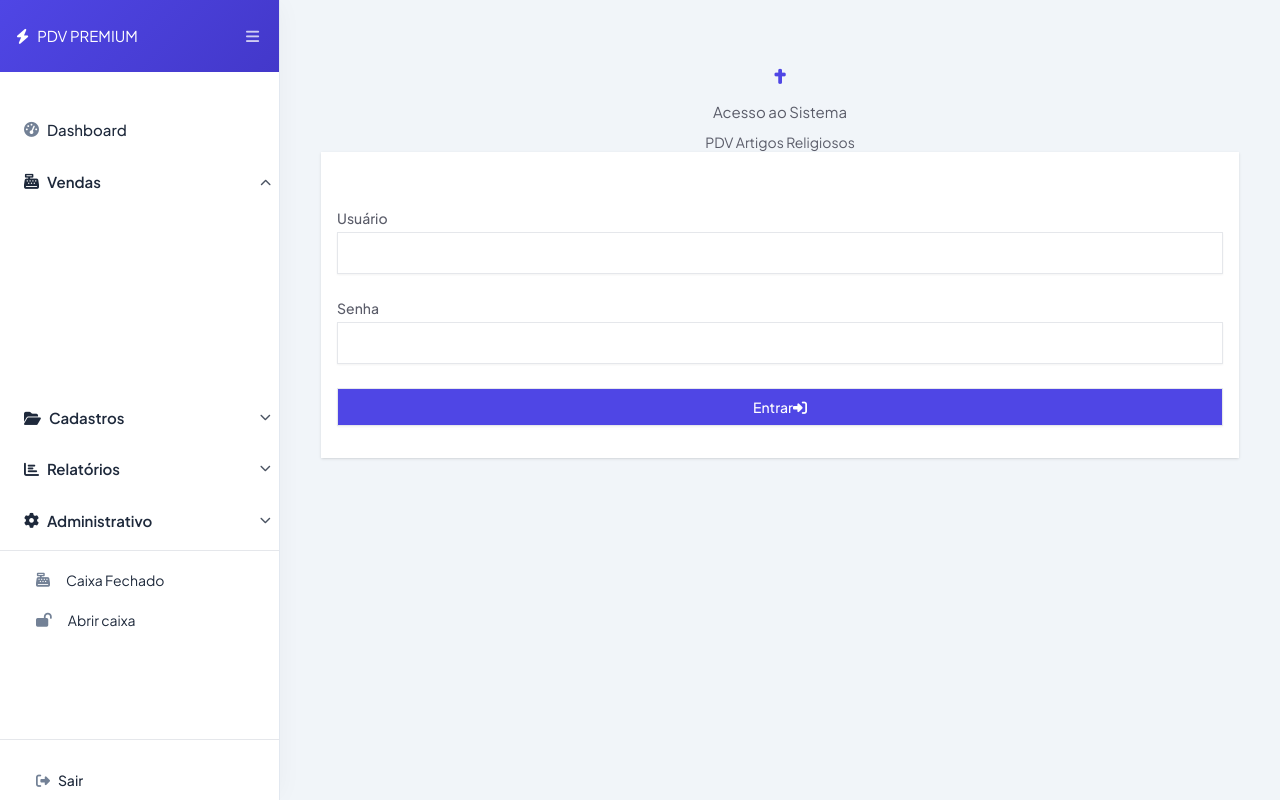
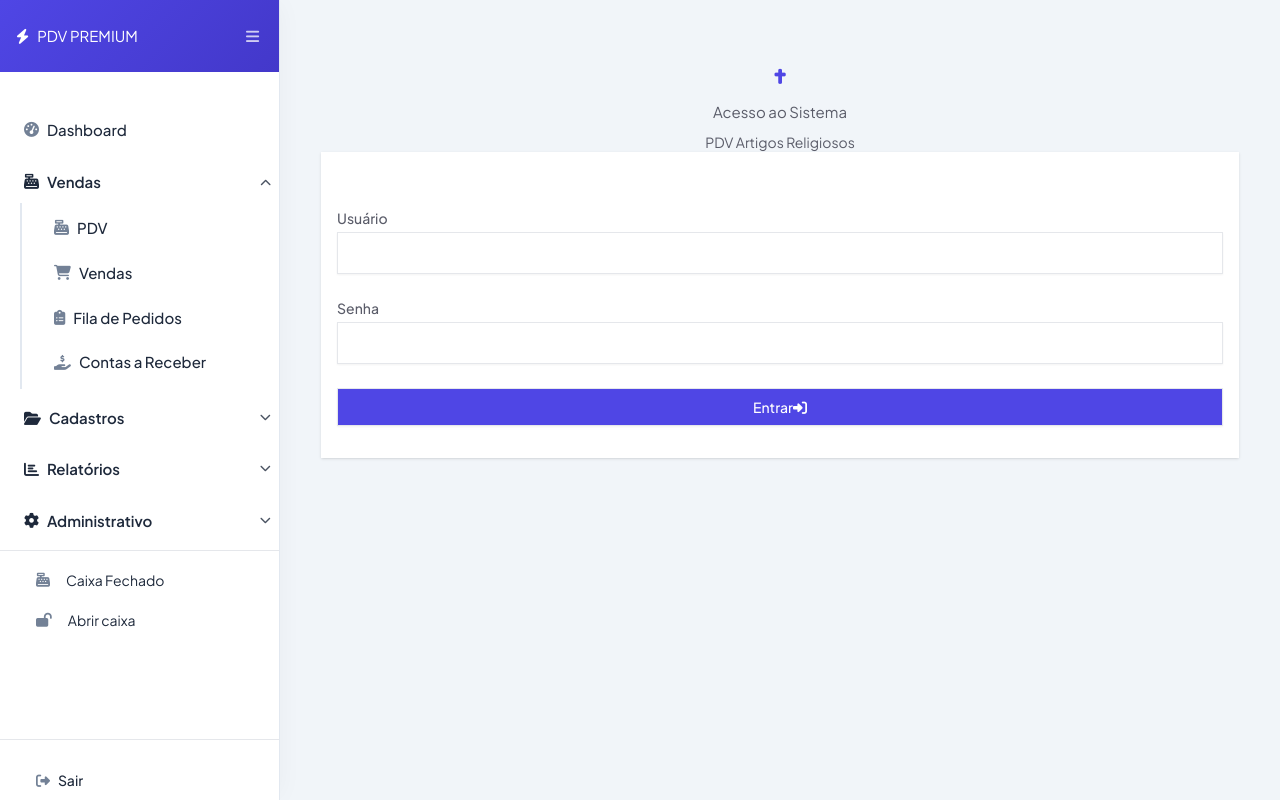
Before and after one commit to ProgFerreira/pdv, a PHP site: page /PDV/ in a window 1280 px wide. Run offline with PHP 8.4, Linux system fonts and the light colour scheme; the visitor is signed in with stand-in values (Sample User, id 1); data that the repository does not hold is empty; some libraries are stand-ins or nearby versions.

Commit message:
mensagem

```diff
--- a/public/css/sistema-premium.css
+++ b/public/css/sistema-premium.css
@@ -497,23 +497,42 @@ body.layout-modern #sidebar .nav-link:hover i {
     color: var(--color-primary);
 }
 body.layout-modern #sidebar .nav-link.text-white-50,
-body.layout-modern #sidebar .collapse .nav-link {
+body.layout-modern #sidebar .sidebar-submenu .nav-link {
     color: var(--text-secondary) !important;
 }
-body.layout-modern #sidebar .collapse .nav-link:hover {
+body.layout-modern #sidebar .sidebar-submenu .nav-link:hover {
     color: var(--color-primary) !important;
     background: var(--color-secondary);
 }
-body.layout-modern #sidebar .collapse {
+body.layout-modern #sidebar .sidebar-submenu {
     margin-left: 0;
 }
-body.layout-modern #sidebar .collapse .nav-flex-column {
+body.layout-modern #sidebar .sidebar-submenu.nav-flex-column {
     border-left: 2px solid var(--color-gray-200);
     margin-left: 1.25rem;
     padding-left: 0.5rem;
 }
-body.layout-modern #sidebar .collapse .nav-link i {
+body.layout-modern #sidebar .sidebar-submenu .nav-link i {
     margin-right: 0.5rem;
+    color: var(--text-secondary);
+}
+/* Submenu: texto visível no sidebar escuro (quando não for layout-modern) */
+#sidebar .sidebar-submenu .nav-link {
+    color: rgba(255, 255, 255, 0.9) !important;
+}
+#sidebar .sidebar-submenu .nav-link i {
+    color: rgba(255, 255, 255, 0.75) !important;
+}
+#sidebar .sidebar-submenu .nav-link:hover {
+    color: #fff !important;
+    background: rgba(255, 255, 255, 0.1);
+}
+/* Submenu no layout moderno (sidebar branco): garantir texto escuro */
+body.layout-modern #sidebar .sidebar-submenu .nav-link {
+    color: var(--text-primary) !important;
+}
+body.layout-modern #sidebar .sidebar-submenu .nav-link i {
+    color: var(--text-secondary) !important;
 }
 body.layout-modern #sidebar .badge.bg-danger {
     background: var(--color-danger) !important;
@@ -564,7 +583,7 @@ body.layout-modern #sidebar .sidebar-menu-title:hover {
     background: var(--color-gray-100);
     color: var(--color-primary);
 }
-#sidebar .sidebar-menu-group .collapse {
+#sidebar .sidebar-menu-group .sidebar-submenu {
     padding-top: 0.15rem;
     padding-bottom: 0.25rem;
 }
--- a/views/layouts/header.php
+++ b/views/layouts/header.php
@@ -79,7 +79,7 @@
           <!-- Vendas (principal) -->
           <details class="sidebar-menu-group" open>
             <summary class="sidebar-menu-title"><i class="fas fa-cash-register mr-2"></i>Vendas</summary>
-            <div class="collapse nav-flex-column">
+            <div class="sidebar-submenu nav-flex-column">
               <?php if (hasPermission('pos')): ?><a href="<?php echo BASE_URL; ?>?route=pos/index" class="nav-link"><i class="fas fa-cash-register mr-2"></i>PDV</a><?php endif; ?>
               <?php if (hasPermission('sale_view')): ?><a href="<?php echo BASE_URL; ?>?route=sale/index" class="nav-link"><i class="fas fa-shopping-cart mr-2"></i>Vendas</a><a href="<?php echo BASE_URL; ?>?route=sale/queue" class="nav-link"><i class="fas fa-clipboard-list mr-2"></i>Fila de Pedidos</a><?php endif; ?>
               <?php if (hasPermission('receivable')): ?><a href="<?php echo BASE_URL; ?>?route=receivable/index" class="nav-link"><i class="fas fa-hand-holding-usd mr-2"></i>Contas a Receber</a><?php endif; ?>
@@ -89,7 +89,7 @@
           <!-- Cadastros -->
           <details class="sidebar-menu-group">
             <summary class="sidebar-menu-title"><i class="fas fa-folder-open mr-2"></i>Cadastros</summary>
-            <div class="collapse nav-flex-column">
+            <div class="sidebar-submenu nav-flex-column">
               <?php if (hasPermission('customer')): ?><a href="<?php echo BASE_URL; ?>?route=customer/index" class="nav-link"><i class="fas fa-users mr-2"></i>Clientes</a><?php endif; ?>
               <?php if (hasPermission('product')): ?><a href="<?php echo BASE_URL; ?>?route=product/index" class="nav-link"><i class="fas fa-box mr-2"></i>Produtos</a><?php endif; ?>
               <?php if (hasPermission('product')): ?><a href="<?php echo BASE_URL; ?>?route=ingredient/index" class="nav-link"><i class="fas fa-flask mr-2"></i>Insumos (Ficha Técnica)</a><?php endif; ?>
@@ -104,7 +104,7 @@
           <!-- Relatórios -->
           <details class="sidebar-menu-group">
             <summary class="sidebar-menu-title"><i class="fas fa-chart-bar mr-2"></i>Relatórios</summary>
-            <div class="collapse nav-flex-column">
+            <div class="sidebar-submenu nav-flex-column">
               <?php if (hasPermission('report')): ?><a href="<?php echo BASE_URL; ?>?route=report/index" class="nav-link"><i class="fas fa-chart-bar mr-2"></i>Relatórios</a><?php endif; ?>
               <?php if (hasPermission('cash')): ?><a href="<?php echo BASE_URL; ?>?route=cash/history" class="nav-link"><i class="fas fa-chart-line mr-2"></i>Fluxo de Caixa</a><?php endif; ?>
             </div>
@@ -113,7 +113,7 @@
           <!-- Administrativo -->
           <details class="sidebar-menu-group">
             <summary class="sidebar-menu-title"><i class="fas fa-cog mr-2"></i>Administrativo</summary>
-            <div class="collapse nav-flex-column">
+            <div class="sidebar-submenu nav-flex-column">
               <a href="<?php echo BASE_URL; ?>?route=payable/index" class="nav-link"><i class="fas fa-file-invoice-dollar mr-2"></i>Contas a Pagar</a>
               <?php if (hasPermission('investment_manage')): ?><a href="<?php echo BASE_URL; ?>?route=investment/index" class="nav-link"><i class="fas fa-coins mr-2"></i>Investimentos</a><?php endif; ?>
               <?php if (hasPermission('user')): ?><a href="<?php echo BASE_URL; ?>?route=user/index" class="nav-link"><i class="fas fa-user-cog mr-2"></i>Usuários</a><?php endif; ?>
```
